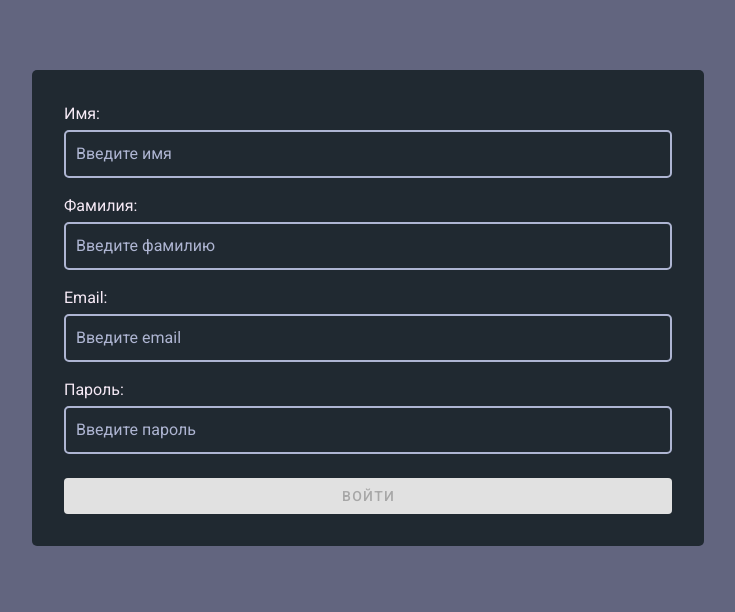
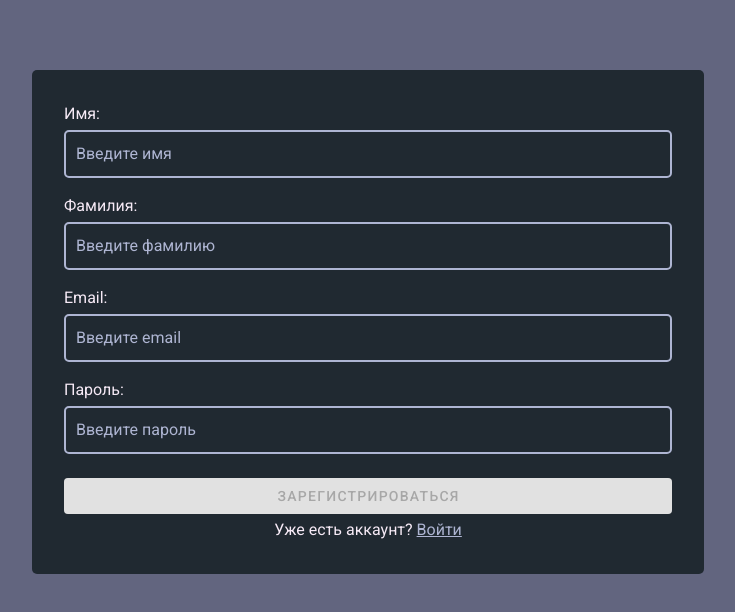
Before and after one commit to konstantin8715/internet_newspaper, a Vue app in the folder frontend_internet_newspaper/: page /signup in a window 1280 px wide. Shown: the top 612 px of the page, without its empty margins (272-1007 px from the left). Built offline with nearby package versions, Linux system fonts and the light colour scheme.

Commit message:
Сделана красивая отрисовка формы регистрации с валидацией

```diff
--- a/frontend_internet_newspaper/src/pages/AuthPage.vue
+++ b/frontend_internet_newspaper/src/pages/AuthPage.vue
@@ -1,7 +1,6 @@
 <template>
   <div class="container">
     <div class="auth-block mx-auto pa-8">
-      <!-- TODO: Сделать валидацию -->
       <div class="d-flex flex-column">
         <span>Email:</span>
         <app-input
@@ -33,11 +32,23 @@
 
       <app-button
         class="mt-6"
-        :disabled="!this.isValidEmail && !this.isValidPassword"
+        :disabled="!this.isValidEmail || !this.isValidPassword"
         @click="signIn"
       >
         Войти
       </app-button>
+
+      <div class="d-flex justify-center mt-1">
+        <span>
+          Нет аккаунта?
+          <span
+            class="auth-route text-decoration-underline cursor-pointer"
+            @click="$router.push('signup')"
+          >
+            Зарегистрироваться
+          </span>
+        </span>
+      </div>
     </div>
   </div>
 </template>
@@ -50,8 +61,6 @@ export default {
   components: {},
   data() {
     return {
-      // email: "aleksandrov@yandex.ru",
-      // password: "Aleksandrov47",
       email: "",
       password: "",
       isEmailChanged: false,
@@ -123,4 +132,8 @@ export default {
 .auth-input {
   height: 35px;
 }
+
+.auth-route {
+  color: $light-primary;
+}
 </style>
--- a/frontend_internet_newspaper/src/pages/RegistrationPage.vue
+++ b/frontend_internet_newspaper/src/pages/RegistrationPage.vue
@@ -5,12 +5,12 @@
         <span>Имя:</span>
         <app-input
           class="auth-input mt-1"
-          v-model:value="this.email"
+          v-model:value="this.name"
           type="text"
           placeholder="Введите имя"
         />
-        <app-warning-text v-if="!this.isValidEmail && this.isEmailChanged">
-          Некорректный email
+        <app-warning-text v-if="!this.isValidName && this.isNameChanged">
+          Имя должно иметь длину минимум 2 символа
         </app-warning-text>
       </div>
 
@@ -18,12 +18,12 @@
         <span>Фамилия:</span>
         <app-input
           class="auth-input mt-1"
-          v-model:value="this.email"
+          v-model:value="this.surname"
           type="text"
           placeholder="Введите фамилию"
         />
-        <app-warning-text v-if="!this.isValidEmail && this.isEmailChanged">
-          Некорректный email
+        <app-warning-text v-if="!this.isValidSurname && this.isSurnameChanged">
+          Фамилия должна иметь длину минимум 2 символа
         </app-warning-text>
       </div>
 
@@ -34,6 +34,7 @@
           v-model:value="this.email"
           type="text"
           placeholder="Введите email"
+          @focus="this.showErrorMessage = false"
         />
         <app-warning-text v-if="!this.isValidEmail && this.isEmailChanged">
           Некорректный email
@@ -52,17 +53,37 @@
           v-if="!this.isValidPassword && this.isPasswordChanged"
         >
           Пароль должен содержать не менее 8 символов, включая прописные и
-          строчные буквы, «+», а также хотя бы одну цифру от 0 до 9.
+          строчные буквы, «+», а также хотя бы одну цифру от 0 до 9
         </app-warning-text>
       </div>
 
       <app-button
         class="mt-6"
-        :disabled="!this.isValidEmail && !this.isValidPassword"
-        @click="signIn"
+        :disabled="
+          !this.isValidEmail ||
+          !this.isValidPassword ||
+          !this.isValidName ||
+          !this.isValidSurname
+        "
+        @click="signup"
       >
-        Войти
+        Зарегистрироваться
       </app-button>
+      <app-warning-text v-if="this.showErrorMessage">
+        Пользователь с таким email уже существует
+      </app-warning-text>
+
+      <div class="d-flex justify-center mt-1">
+        <span>
+          Уже есть аккаунт?
+          <span
+            class="registration-route text-decoration-underline cursor-pointer"
+            @click="$router.push('login')"
+          >
+            Войти
+          </span>
+        </span>
+      </div>
     </div>
   </div>
 </template>
@@ -86,6 +107,60 @@ export default {
     };
   },
 
+  computed: {
+    isValidName() {
+      return this.name.length >= 2;
+    },
+
+    isValidSurname() {
+      return this.surname.length >= 2;
+    },
+
+    isValidEmail() {
+      const emailPattern = /^[^\s@]+@[^\s@]+\.[^\s@]+$/;
+      return emailPattern.test(this.email);
+    },
+
+    isValidPassword() {
+      const passwordPattern = /^(?=.*[0-9])(?=.*[a-zA-Z]).{8,}$/;
+      return passwordPattern.test(this.password);
+    },
+  },
+
+  watch: {
+    name() {
+      if (this.name.length == 0) {
+        this.isNameChanged = false;
+      } else {
+        this.isNameChanged = true;
+      }
+    },
+
+    surname() {
+      if (this.surname.length == 0) {
+        this.isSurnameChanged = false;
+      } else {
+        this.isSurnameChanged = true;
+      }
+    },
+
+    email() {
+      if (this.email.length == 0) {
+        this.isEmailChanged = false;
+      } else {
+        this.isEmailChanged = true;
+      }
+    },
+
+    password() {
+      if (this.password.length == 0) {
+        this.isPasswordChanged = false;
+      } else {
+        this.isPasswordChanged = true;
+      }
+    },
+  },
+
   methods: {
     async signup() {
       try {
@@ -100,15 +175,6 @@ export default {
       } catch (error) {
         this.showErrorMessage = true;
       }
-      // authenticationApi
-      //   .signUp(this.name, this.surname, this.email, this.password)
-      //   .then(() => this.$router.push('login'))
-      //   .catch((err) => {
-      //     console.log(err);
-      //     alert(
-      //       "Ошибка при отправке запроса на сервер или пользователь с данной почтой уже сущестует. Попробуйте еще раз."
-      //     );
-      //   });
     },
   },
 };
@@ -128,4 +194,8 @@ export default {
   color: $text;
   border-radius: 5px;
 }
+
+.registration-route {
+  color: $light-primary;
+}
 </style>
```
